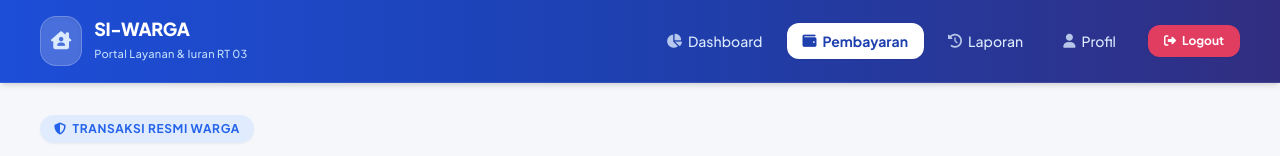
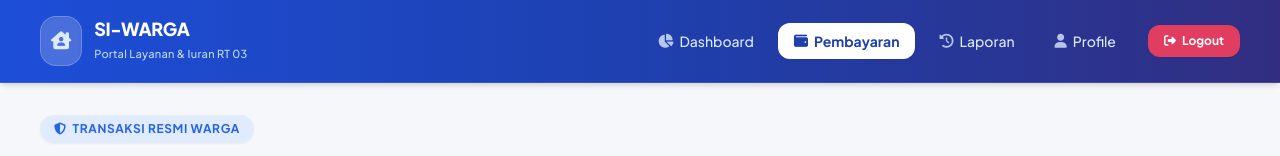
Before and after one commit to kinerizqi30-hash/siwarga, a plain HTML site: page pembayaran.html in a window 1280 px wide. Shown: the top 156 px of the page. Drawn offline with nearby package versions, Linux system fonts and the light colour scheme; some packages are replaced by stand-ins of ours; no server answers; sample sign-in values are in the browser's storage; a script that the page names is missing.

```diff
--- a/pembayaran.html
+++ b/pembayaran.html
@@ -54,7 +54,7 @@
                     <i class="fa-solid fa-clock-rotate-left opacity-80"></i><span>Laporan</span>
                 </a>
                 <a href="profil.html" class="px-4 py-2 rounded-xl text-blue-100 hover:bg-white/10 hover:text-white transition flex items-center gap-1.5">
-                    <i class="fa-solid fa-user opacity-80"></i><span>Profil</span>
+                    <i class="fa-solid fa-user opacity-80"></i><span>Profile</span>
                 </a>
                 <button onclick="logout()"
                     class="ml-2 bg-rose-500/90 hover:bg-rose-600 active:scale-95 text-white px-4 py-2 rounded-xl text-xs font-bold shadow-sm transition flex items-center gap-1.5">
```
